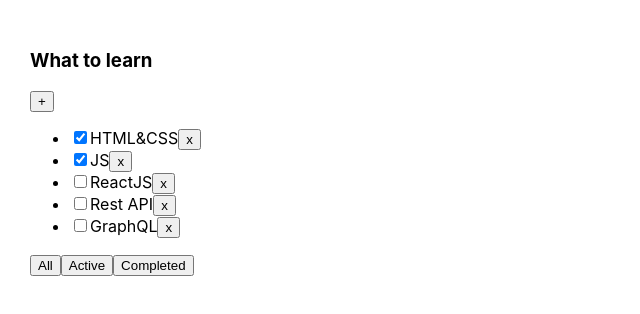
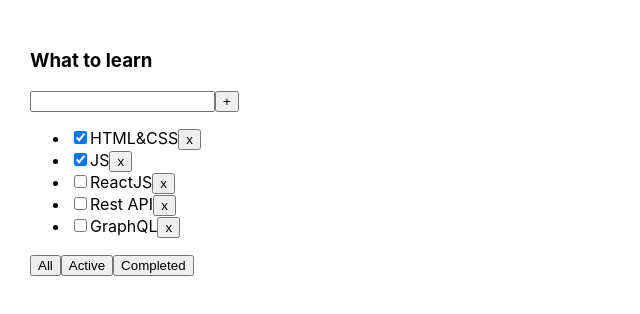
Before and after one commit to AleksanderZabrodski09/TODOlist-ts_with.dima_, a React (Create React App) app: page / in a window 1280 px wide. Shown: the top 314 px of the page, without its empty margins (0-640 px from the left). Built offline with nearby package versions, Linux system fonts and the light colour scheme.

Commit message:
create: add input for new tasks

```diff
--- a/src/App.tsx
+++ b/src/App.tsx
@@ -16,8 +16,8 @@ function App() {
   ]);
 
 
-  const addTask = () => {
-    let newTask = {id: v1(), title: "New", isDone: false};
+  const addTask = (title: string) => {
+    let newTask = {id: v1(), title: title, isDone: false};
     let newTasks = [newTask, ...tasks];
     setTasks(newTasks)
   }
--- a/src/Todolist.tsx
+++ b/src/Todolist.tsx
@@ -16,13 +16,18 @@ type PropsType = {
 }
 
 export function Todolist(props: PropsType) {
-    // let [newTitle, setNewTitle]=useState('')
+    let [newTitle, setTitle]=useState('')
     return(
       <div>
         <h3>{props.title}</h3>
         <div>
-            {/*<input value={newTitle}/>*/}
-            <button onClick={()=>{props.addTask('')}}>+</button>
+            <input
+              value={newTitle}
+              onChange={(e)=>{
+                  setTitle(e.currentTarget.value)
+              }}
+            />
+            <button onClick={()=>{props.addTask(newTitle)}}>+</button>
         </div>
         <ul>
             {
```
